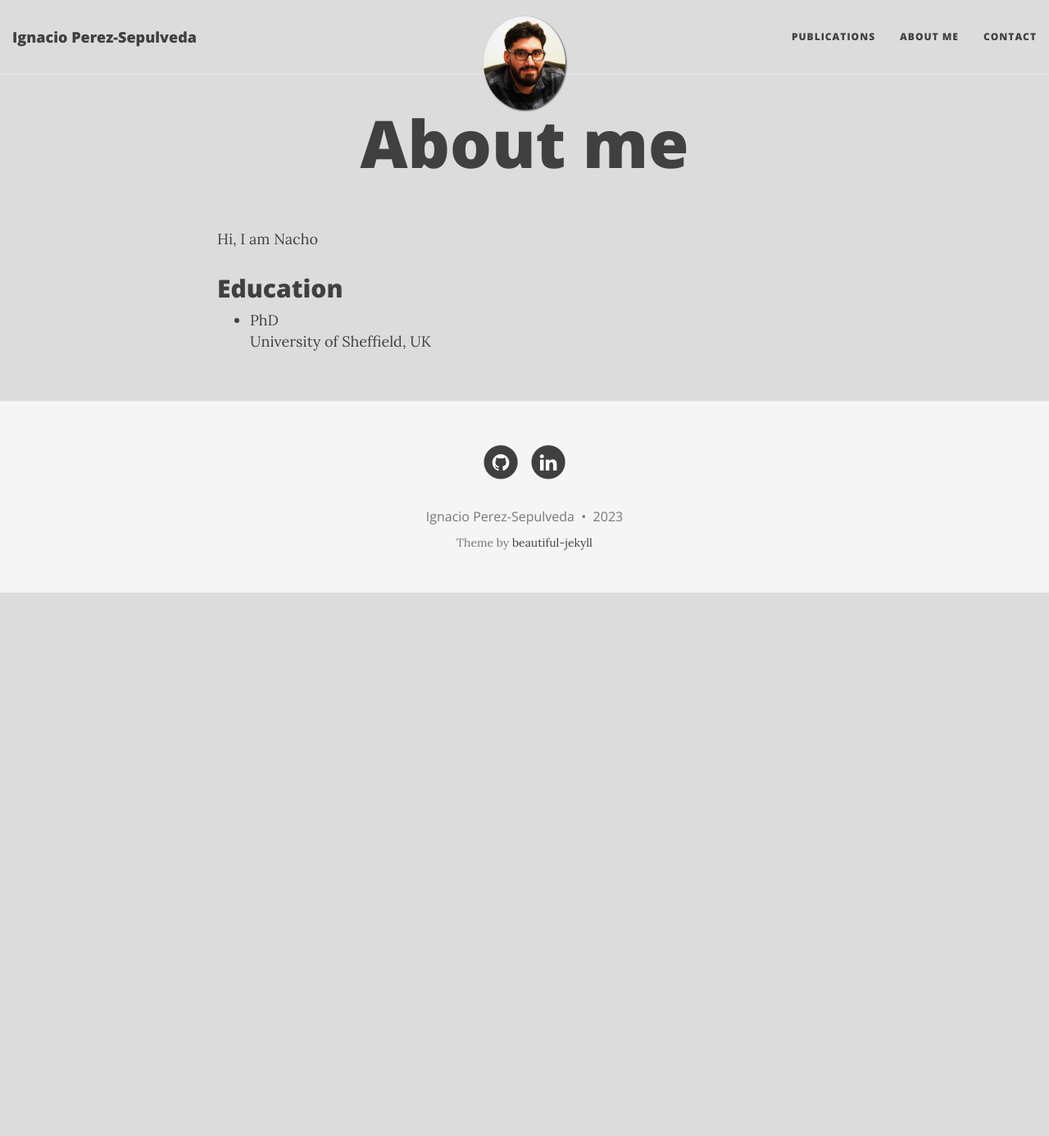
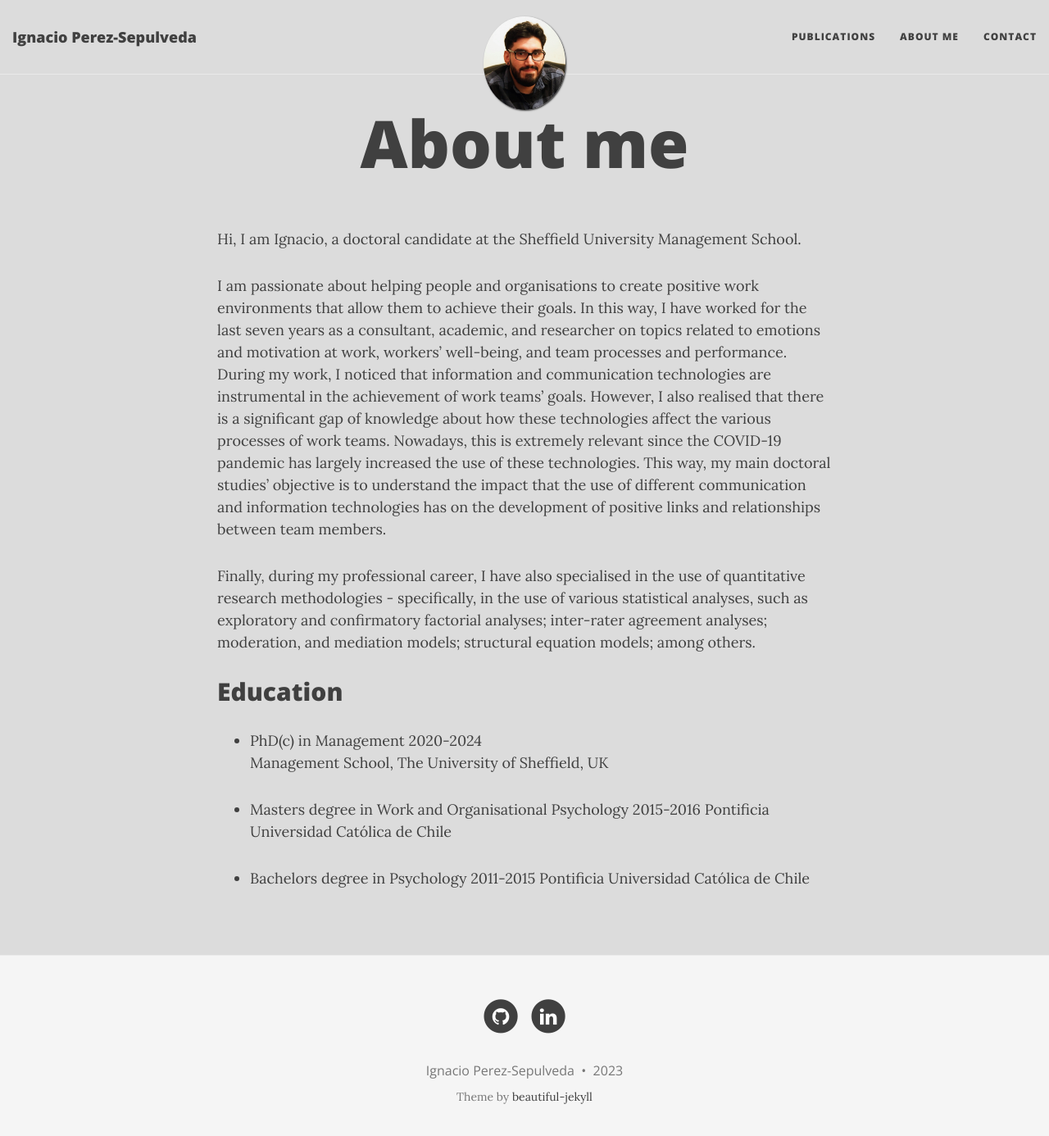
Before and after one commit to ignperezsep/ignperezsep.github.io, a Jekyll site: the page built from aboutme.md, in a window 1280 px wide and 1399 px high. Shown: the top 1386 px of the window at 82% size. Built offline with Jekyll 4.4.1, drawn with Linux system fonts in a browser that asks for light colours; nearby versions of some CDN libraries.

Commit message:
added educational background

```diff
--- a/aboutme.md
+++ b/aboutme.md
@@ -5,8 +5,21 @@ subtitle:
 ---
 
 Hi,
-I am Nacho
+I am Ignacio, a doctoral candidate at the Sheffield University Management School.
+
+I am passionate about helping people and organisations to create positive work environments that allow them to achieve their goals. In this way, I have worked for the last seven years as a consultant, academic, and researcher on topics related to emotions and motivation at work, workers' well-being, and team processes and performance. During my work, I noticed that information and communication technologies are instrumental in the achievement of work teams' goals. However, I also realised that there is a significant gap of knowledge about how these technologies affect the various processes of work teams. Nowadays, this is extremely relevant since the COVID-19 pandemic has largely increased the use of these technologies. This way, my main doctoral studies' objective is to understand the impact that the use of different communication and information technologies has on the development of positive links and relationships between team members.
+
+Finally, during my professional career, I have also specialised in the use of quantitative research methodologies - specifically, in the use of various statistical analyses, such as exploratory and confirmatory factorial analyses; inter-rater agreement analyses; moderation, and mediation models; structural equation models; among others.
 
 ## Education
-- PhD
-  University of Sheffield, UK
+- PhD(c) in Management
+  2020-2024
+  Management School, The University of Sheffield, UK
+
+- Masters degree in Work and Organisational Psychology
+  2015-2016
+  Pontificia Universidad Católica de Chile
+
+- Bachelors degree in Psychology
+  2011-2015
+  Pontificia Universidad Católica de Chile
```
